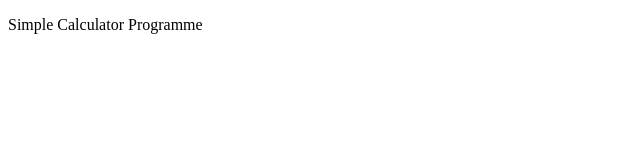
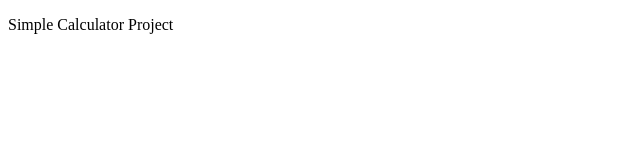
Before and after one commit to SunethChinthaka/git-test-calculator, a plain HTML site: page index.html in a window 1280 px wide. Shown: the full height of the page, 0-640 px from the left. Drawn offline with Linux system fonts and the light colour scheme.

Commit message:
index.html file updated

```diff
--- a/index.html
+++ b/index.html
@@ -7,6 +7,6 @@
     <title>Simple Calculator</title>
   </head>
   <body>
-    <p>Simple Calculator Programme</p>
+    <p>Simple Calculator Project</p>
   </body>
 </html>
```
